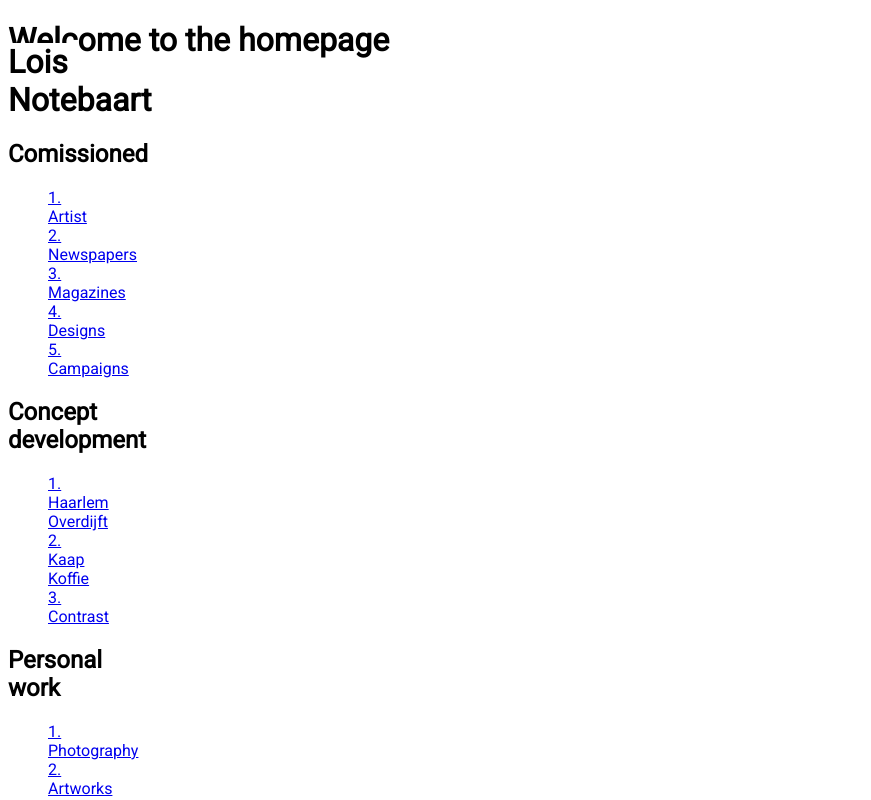
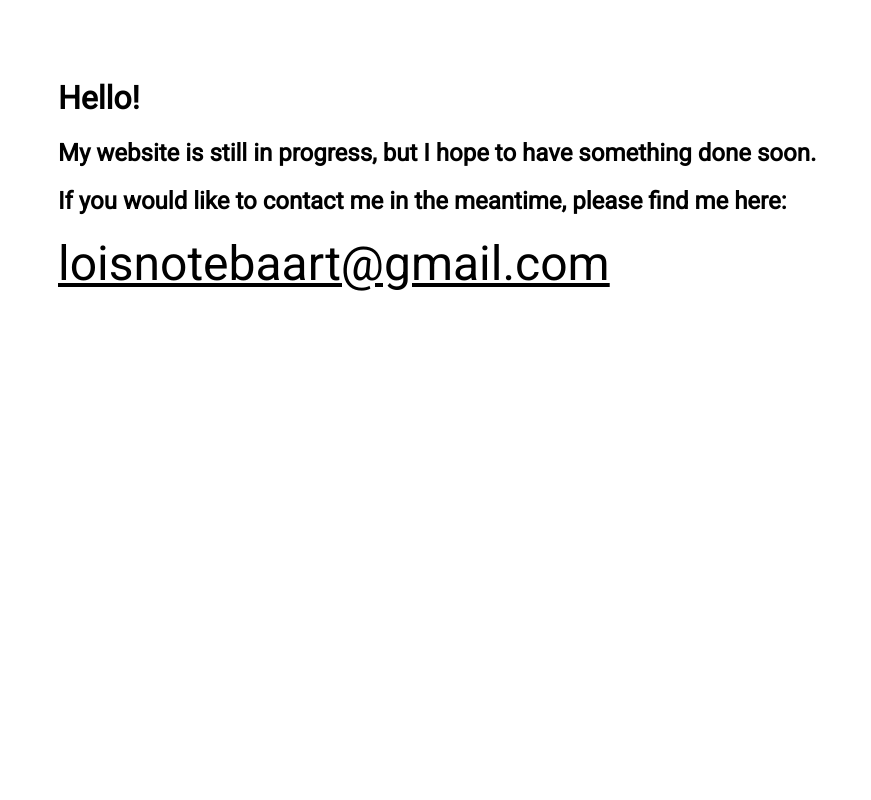
Before and after one commit to conjack27/lois, a Nuxt app in the folder nuxt-app/: page / in a window 1280 px wide. Shown: the whole page, without its empty margins (0-871 px from the left). Built offline with nearby package versions, Linux system fonts and the light colour scheme.

Commit message:
Created in progress message

```diff
--- a/nuxt-app/assets/css/main.css
+++ b/nuxt-app/assets/css/main.css
@@ -1,5 +1,14 @@
 * {
     font-family: roboto;
+}
+
+.in-progress {
+    padding: 50px;
+}
+
+.my-email {
+    font-size: 48px;
+    color: #000000;
 }
 
 .nav {
@@ -18,6 +27,7 @@
     background-color: #ffffff;
     width: 100%;
     display: none;
+
     @media (min-width: 600px) {
         display: block;
         background-color: none;
--- a/nuxt-app/layouts/default.vue
+++ b/nuxt-app/layouts/default.vue
@@ -1,6 +1,6 @@
 <template>
     <div>
-        <navigation />
+        <!-- <navigation /> -->
         <div class="page">
             <slot />
         </div>
--- a/nuxt-app/pages/index.vue
+++ b/nuxt-app/pages/index.vue
@@ -1,6 +1,20 @@
 <template>
-    <div>
-        <h1>Welcome to the homepage</h1>
-        <video class="main-video" autoplay loop muted></video>
+    <div class="in-progress">
+        <h1>Hello!</h1>
+        <h2>
+            My website is still in progress, but I hope to have something done
+            soon.
+        </h2>
+        <h2>
+            If you would like to contact me in the meantime, please find me
+            here:
+        </h2>
+        <a
+            class="my-email"
+            href="mailto:loisnotebaart@gmail.com"
+            target="_blank"
+            >loisnotebaart@gmail.com</a
+        >
+        <!-- <video class="main-video" autoplay loop muted></video> -->
     </div>
 </template>
```
